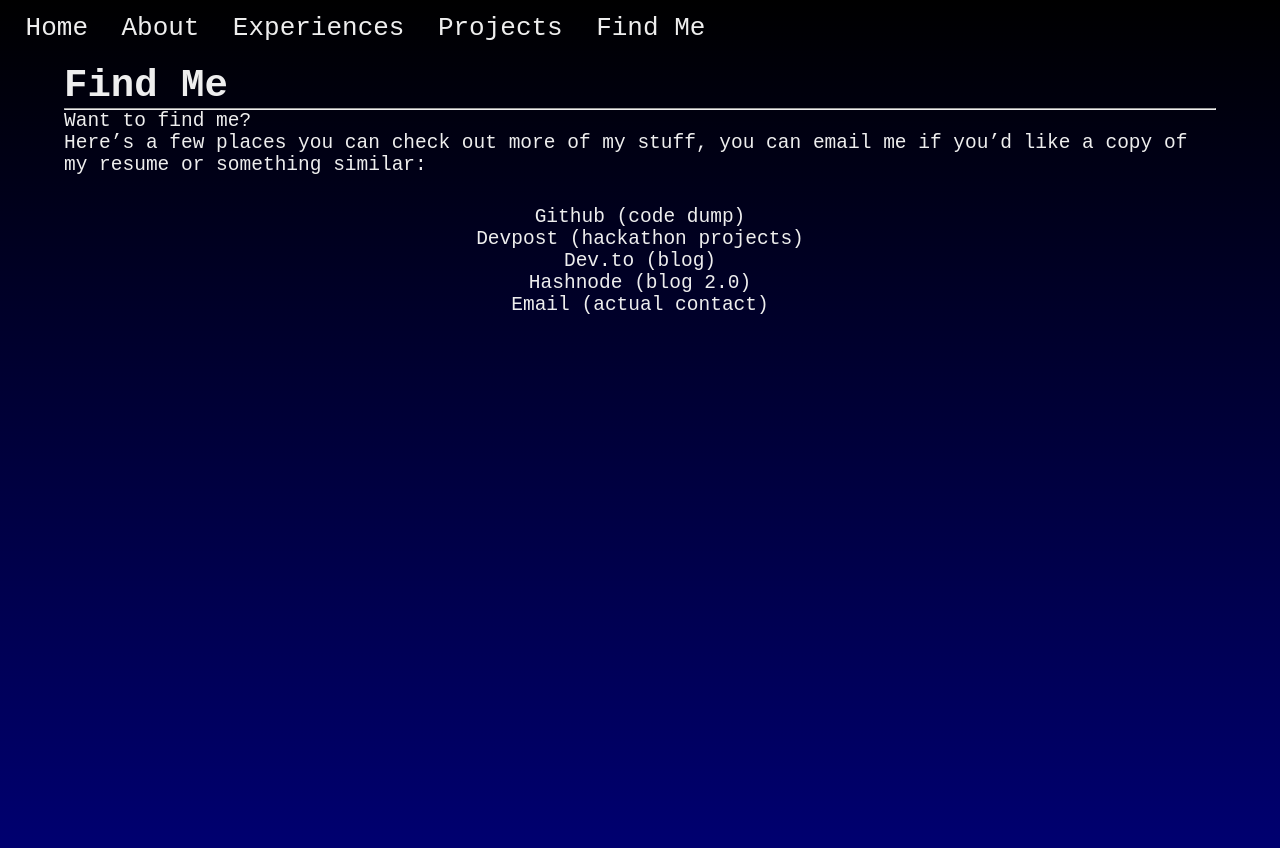
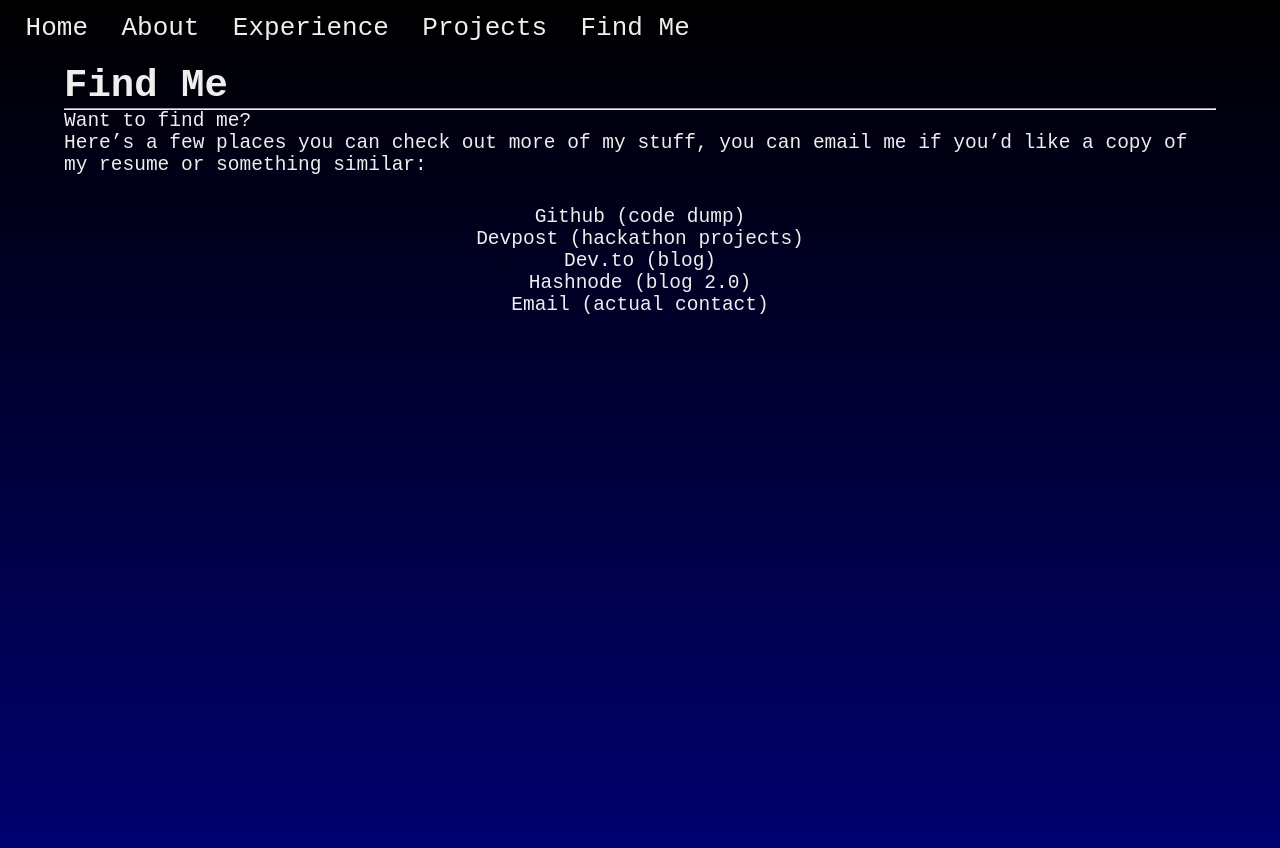
Before and after one commit to vivian-dai/vivian-dai.github.io, a Jekyll site: the page built from contact.md, in a window 1280 px wide. Shown: the top 848 px of the page. Built offline with Jekyll 4.4.1, drawn with Linux system fonts in a browser that asks for light colours.

Commit message:
update experiences

```diff
--- a/_data/experiences.yml
+++ b/_data/experiences.yml
@@ -3,7 +3,9 @@
   skills: Java, Spring Boot, Microsoft Azure, Git
   description: >-
     Helped develop a REST API using Java Spring Boot by writing transactions, <br>
-    unit and integration tests, and code features.
+    unit and integration tests, and code features. Wrote a batch script to <br>
+    automate the process of testing the API. Created a Maven project to retreive <br>
+    data from a MySQL database to verify test results. <br>
   date: September 2023 - Present
   image: https://www.ontario.ca/themes/ontario_2021/assets/apple-touch-icon.png
 - position: Lead Web Developer
@@ -11,6 +13,6 @@
   skills: Gulp.js, SCSS, Tailwind, Next.js
   description: >-
     Led a team of five to develop a website for a desgin team <br>
-    Set up emails for the team and domain name for the website
+    Set up emails for the team and domain name for the website.
   date: December 2022 - July 2023
   image: https://media.licdn.com/dms/image/C560BAQFNmDlQjPa6TQ/company-logo_200_200/0/1676324670947?e=1703116800&v=beta&t=mXeRSr4_mzjURdhh8scqXf_Kwmijh3_cCKt4Pne6dIY
--- a/_data/nav.yml
+++ b/_data/nav.yml
@@ -3,7 +3,7 @@
     link: /
   - name: About
     link: /about
-  - name: Experiences
+  - name: Experience
     link: /experiences
   - name: Projects
     link: /projects
--- a/experiences.md
+++ b/experiences.md
@@ -1,5 +1,5 @@
 ---
-title: Experiences
+title: Experience
 layout: experiences
 permalink: /experiences
 ---
```
